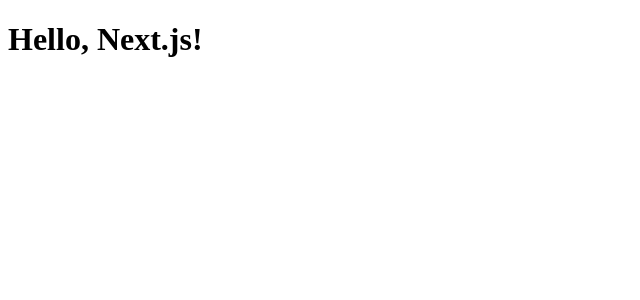
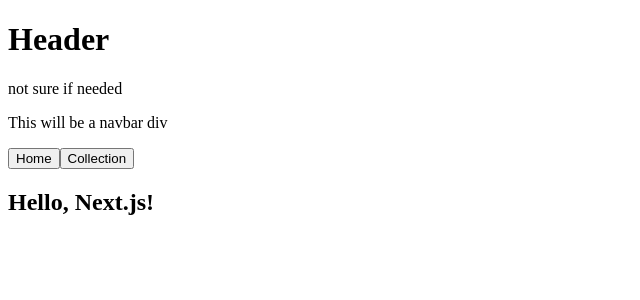
Before and after one commit to pooch1e/open-curator, a Next.js app: page / in a window 1280 px wide. Shown: the top 300 px of the page, without its empty margins (0-640 px from the left). Built offline with nearby package versions, Linux system fonts and the light colour scheme.

Commit message:
add header component with navbar placholder

```diff
--- a/app/layout.tsx
+++ b/app/layout.tsx
@@ -1,3 +1,4 @@
+import Header from './lib/components/Layout/Header';
 export default function RootLayout({
   children,
 }: {
@@ -5,7 +6,10 @@
 }) {
   return (
     <html lang="en">
-      <body>{children}</body>
+      <body>
+        <Header />
+        <main>{children}</main>
+      </body>
     </html>
   );
 }
--- /dev/null
+++ b/app/lib/components/Layout/Hamburger.tsx
@@ -0,0 +1,3 @@
+export default function Hamburger() {
+  return <p>not sure if needed</p>;
+}
--- /dev/null
+++ b/app/lib/components/Layout/Header.tsx
@@ -0,0 +1,11 @@
+import Navbar from './Navbar';
+import Hamburger from './Hamburger';
+export default function Header() {
+  return (
+    <>
+      <h1>Header</h1>
+      <Hamburger />
+      <Navbar />
+    </>
+  );
+}
--- /dev/null
+++ b/app/lib/components/Layout/Navbar.tsx
@@ -0,0 +1,9 @@
+export default function Navbar() {
+  return (
+    <div>
+      <p>This will be a navbar div</p>
+      <button>Home</button>
+      <button>Collection</button>
+    </div>
+  );
+}
--- a/app/page.tsx
+++ b/app/page.tsx
@@ -1,3 +1,3 @@
 export default function Page() {
-  return <h1>Hello, Next.js!</h1>;
+  return <h2>Hello, Next.js!</h2>;
 }
```
